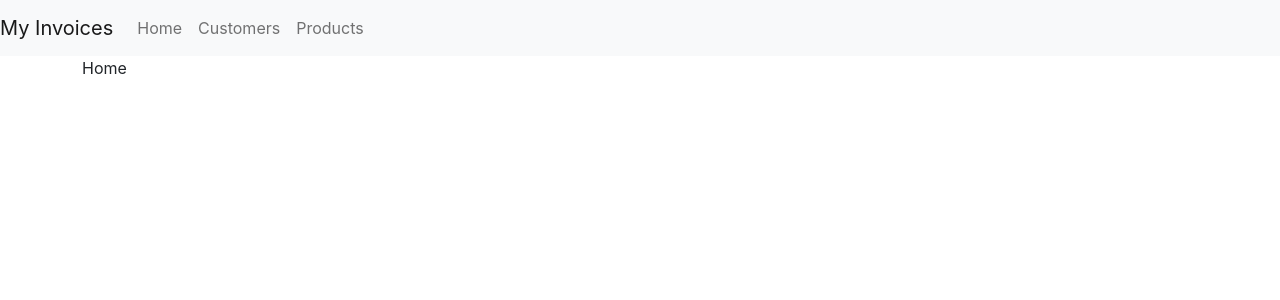
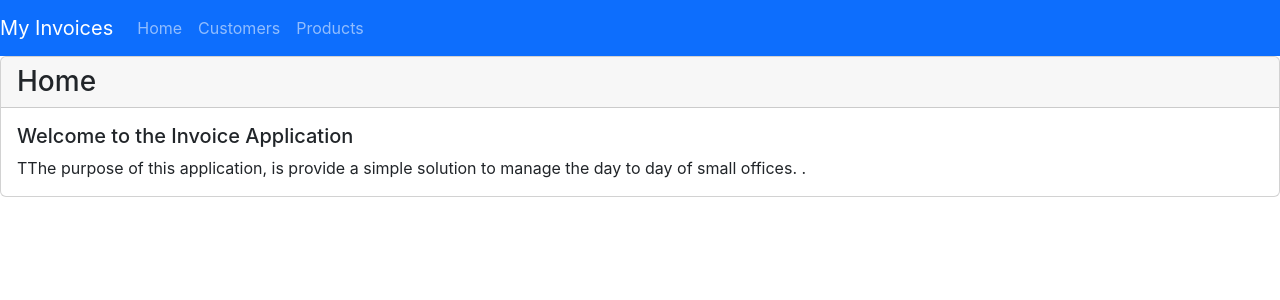
Before and after one commit to dvelez1/my-invoices-app, a React (Create React App) app: page / in a window 1280 px wide. Shown: the top 300 px of the page. Built offline with nearby package versions, Linux system fonts and the light colour scheme.

Commit message:
Home Page

```diff
--- a/src/App.tsx
+++ b/src/App.tsx
@@ -2,8 +2,8 @@ import React from "react";
 import { Navbar } from "./components/Navbar";
 
 import { Home } from "./pages/Home";
-import { Customers } from "./pages/Customers";
-import { Products } from "./pages/Products";
+import { CustomersPage } from "./pages/CustomersPage";
+import { ProductsPage } from "./pages/ProductsPage";
 
 import { BrowserRouter, Route, Routes } from "react-router-dom";
 
@@ -12,12 +12,14 @@ function App() {
     <>
       <BrowserRouter>
         <Navbar />
-        <div className="container">
+        <div className="context">
+
           <Routes>
             <Route path="/" element={<Home />} />
-            <Route path="/customer" element={<Customers />} />
-            <Route path="/product" element={<Products />} />
+            <Route path="/customer" element={<CustomersPage />} />
+            <Route path="/product" element={<ProductsPage />} />
           </Routes>
+
         </div>
       </BrowserRouter>
     </>
--- a/src/components/Navbar.tsx
+++ b/src/components/Navbar.tsx
@@ -4,7 +4,7 @@ import { Link } from "react-router-dom";
 export const Navbar = () => {
   return (
     <div>
-      <nav className="navbar navbar-expand-lg navbar-light bg-light">
+      <nav className="navbar navbar-expand-lg navbar-dark bg-primary">
         <Link className="navbar-brand" to="/">
           My Invoices
         </Link>
@@ -23,7 +23,7 @@ export const Navbar = () => {
         <div className="collapse navbar-collapse" id="navbarText">
           <ul className="navbar-nav mr-auto">
             <li className="nav-item">
-              <Link className="nav-link" to="/">
+              <Link className="nav-link" to="/" >
                 Home
               </Link>
             </li>
--- /dev/null
+++ b/src/pages/CustomersPage.tsx
@@ -0,0 +1,10 @@
+import React from "react";
+import { Customers } from "../components/Customers/Customers";
+
+export const CustomersPage = () => {
+  return (
+    <>
+      <Customers />
+    </>
+  );
+};
--- a/src/pages/Home.tsx
+++ b/src/pages/Home.tsx
@@ -1,9 +1,18 @@
-import React from 'react'
+import React from "react";
 
 export const Home = () => {
   return (
-    <div>
-      <p>Home</p>
-    </div>
-  )
-}
+    <>
+      <div className="card">
+        <h3 className="card-header">Home</h3>
+        <div className="card-body">
+          <h5 className="card-title">Welcome to the Invoice Application</h5>
+          <p className="card-text">
+            TThe purpose of this application, is provide a simple solution to
+            manage the day to day of small offices. .
+          </p>
+        </div>
+      </div>
+    </>
+  );
+};
--- /dev/null
+++ b/src/pages/ProductsPage.tsx
@@ -0,0 +1,10 @@
+import React from "react";
+import { Products } from "../components/Products/Products";
+
+export const ProductsPage = () => {
+  return (
+    <>
+      <Products />
+    </>
+  );
+};
```
Also changed, not shown: src/components/Customers/Customers.tsx (renamed from src/pages/Customers.tsx), src/components/Products/Products.tsx (renamed from src/pages/Products.tsx).
